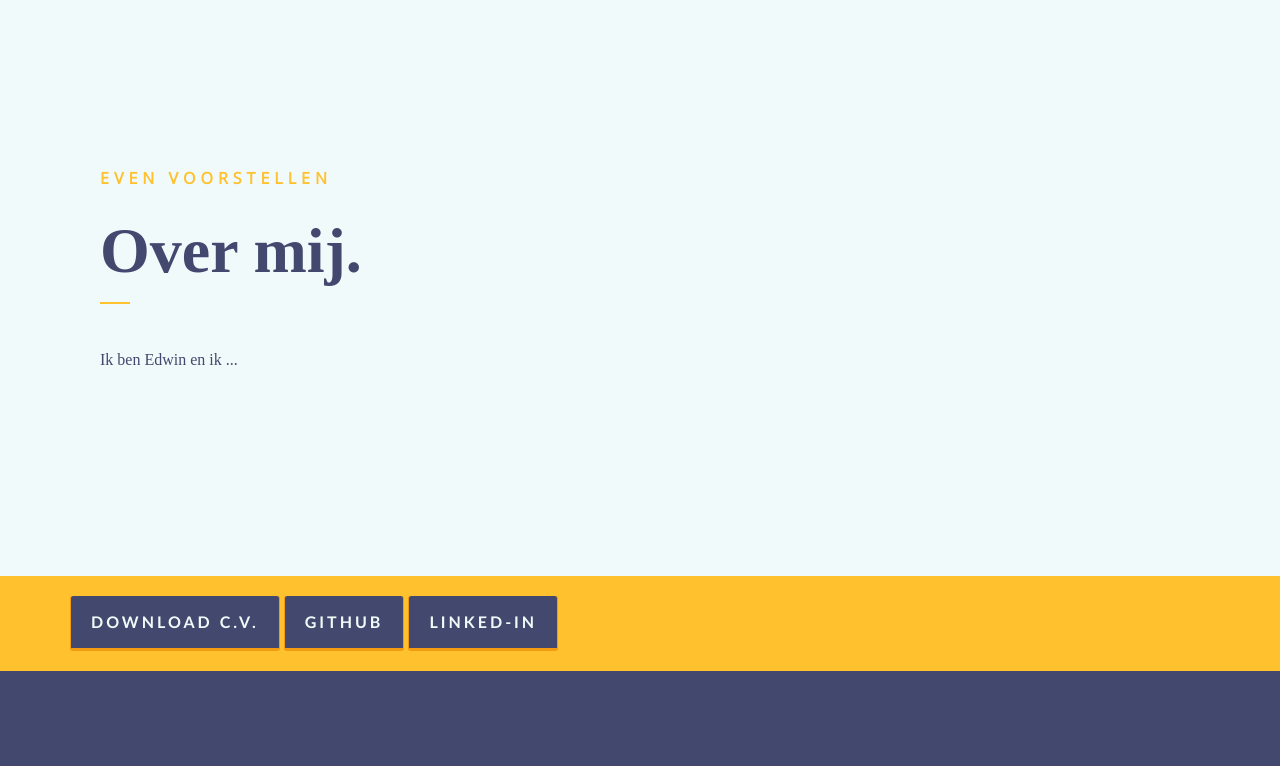
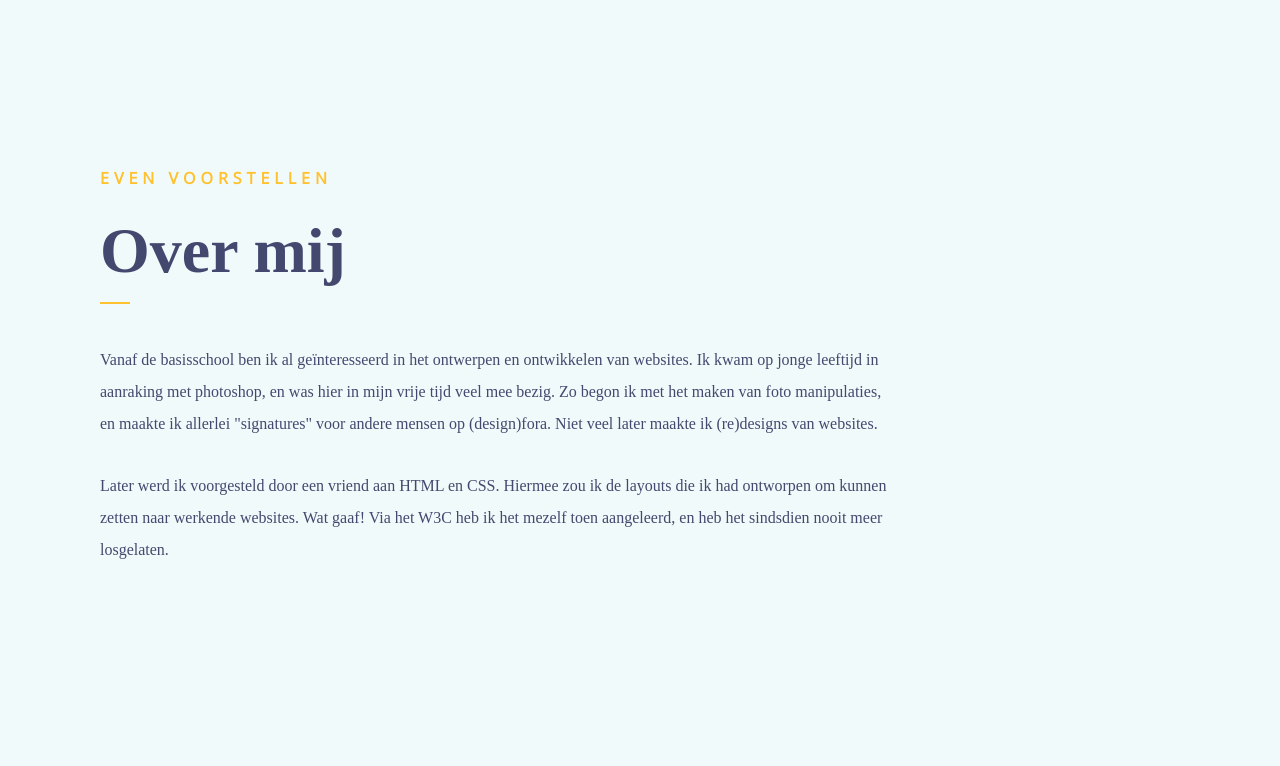
Before and after one commit to EdNeef/edwinneefnl, a PHP site: page /index.html in a window 1280 px wide. Shown: the part 2720-3486 px from the top of the page. Run offline with PHP 8.4, Linux system fonts and the light colour scheme; some libraries are stand-ins or nearby versions; some web fonts are replaced.

Commit message:
Added paragraphs

```diff
--- a/index.html
+++ b/index.html
@@ -37,11 +37,11 @@
           <h1>Edwin Neef</h1>
           <hr>
           <p>Ik ben een enthousiaste webdeveloper met een liefde voor design uit Rotterdam. <span>Op het moment ben ik op zoek naar een front-end fulltime baan of freelance werk.</span> Nog niet overtuigd?</p>
-          <a href="#section3"><div class="turquoise">Kijk eens wat ik kan!</div></a>
+          <a href="#section2"><div class="turquoise">Kijk eens wat ik kan!</div></a>
         </div>
         <div class="col-1"></div>
         <div class="col-5">
-          -- foto --
+          hier komt wellicht een foto
         </div>
       </div>
     </div>
@@ -64,7 +64,7 @@
       <div class="row">
         <div class="col-9">
           <p class="introtekst">Mijn vaardigheden</p>
-          <h1>Design, front-end, en een beetje back-end.</h1>
+          <h1>Design, front-end, en een beetje back-end</h1>
           <hr>
           <p>Ik heb veel ervaring met photoshop, HTML/CSS en het bootstrap framework. Ik kan echter inmiddels ook aardig mijn weg vinden in verschillende back-end talen zoals PHP en Ruby on Rails. Door constant bij te leren houd ik mijn horizon zo breed mogelijk.</p>
         </div>
@@ -159,9 +159,10 @@
       <div class="row">
         <div class="col-9">
           <p class="introtekst">Even voorstellen</p>
-          <h1>Over mij.</h1>
+          <h1>Over mij</h1>
           <hr>
-          <p>Ik ben Edwin en ik ...</p>
+          <p>Vanaf de basisschool ben ik al geïnteresseerd in het ontwerpen en ontwikkelen van websites. Ik kwam op jonge leeftijd in aanraking met photoshop, en was hier in mijn vrije tijd veel mee bezig. Zo begon ik met het maken van foto manipulaties, en maakte ik allerlei "signatures" voor andere mensen op (design)fora. Niet veel later maakte ik (re)designs van websites.</p>
+          <p class="paraspacing">Later werd ik voorgesteld door een vriend aan HTML en CSS. Hiermee zou ik de layouts die ik had ontworpen om kunnen zetten naar werkende websites. Wat gaaf! Via het W3C heb ik het mezelf toen aangeleerd, en heb het sindsdien nooit meer losgelaten.</p>
         </div>
      </div>
     </div>
@@ -169,9 +170,9 @@
 
   <div class="ceevee">
     <div class="container">
-      <a href="#section3"><div class="cvbtn">Download C.V.</div></a>
-      <a href="#section3"><div class="cvbtn">Github</div></a>
-      <a href="#section3"><div class="cvbtn">Linked-In</div></a>
+      <a href="#"><div class="cvbtn">Download C.V.</div></a>
+      <a href="#"><div class="cvbtn">Github</div></a>
+      <a href="#"><div class="cvbtn">Linked-In</div></a>
     </div>
   </div>
 
@@ -183,8 +184,8 @@
           <p class="introtekst">Email, telefoon, postduif...</p>
           <h1>Contact</h1>
           <hr>
-          <p>Zou je graag met mij willen (samen)werken, of gewoon even hallo willen zeggen? Twijfel vooral niet en neem contact met mij op! Je kan mailen naar <span><a href="mailto:edwinneef@gmail.com">edwinneef@gmail.com</a></span></p>
-          <a href="#section3"><div class="turquoise">E-mail versturen!</div></a>
+          <p>Zou je graag met mij willen (samen)werken, of gewoon even hallo willen zeggen? Twijfel vooral niet en neem contact met mij op! Je kan mailen naar <span><a href="mailto:edwinneef@gmail.com">edwinneef@gmail.com</a></span>.</p>
+          <a href="#"><div class="turquoise">E-mail versturen!</div></a>
         </div>
       </div>
   </section>
--- a/sass/partials/_base.scss
+++ b/sass/partials/_base.scss
@@ -139,7 +139,7 @@ section {
 		color: $midtwee;
 		text-decoration: none;
 		&:hover {
-			color: $yellow;
+			color: $midnight;
 		}
 	}
 }
@@ -272,6 +272,7 @@ section {
 	}
 }
 
+
 .outer {
 	width: 100%;
 	height: 7px;
@@ -333,3 +334,8 @@ section {
 a {
 	text-decoration: none;
 }
+
+
+p.paraspacing {
+	margin-top: 30px;
+}
--- a/stylesheets/screen.css
+++ b/stylesheets/screen.css
@@ -201,7 +201,7 @@ section .introtekst {
 }
 /* line 141, ../sass/partials/_base.scss */
 .subMenu a:hover {
-  color: #FFC12D;
+  color: #43496E;
 }
 
 @media only screen and (max-width: 767px) {
@@ -352,7 +352,7 @@ section .introtekst {
   color: #FFC12D;
 }
 
-/* line 275, ../sass/partials/_base.scss */
+/* line 276, ../sass/partials/_base.scss */
 .outer {
   width: 100%;
   height: 7px;
@@ -360,63 +360,63 @@ section .introtekst {
   background: #43496E;
 }
 
-/* line 282, ../sass/partials/_base.scss */
+/* line 283, ../sass/partials/_base.scss */
 .inner {
   height: 7px;
   background: #FFC12D;
 }
 
-/* line 287, ../sass/partials/_base.scss */
+/* line 288, ../sass/partials/_base.scss */
 .ten {
   width: 10%;
 }
 
-/* line 290, ../sass/partials/_base.scss */
+/* line 291, ../sass/partials/_base.scss */
 .twenty {
   width: 20%;
 }
 
-/* line 293, ../sass/partials/_base.scss */
+/* line 294, ../sass/partials/_base.scss */
 .thirty {
   width: 30%;
 }
 
-/* line 296, ../sass/partials/_base.scss */
+/* line 297, ../sass/partials/_base.scss */
 .fourty {
   width: 40%;
 }
 
-/* line 299, ../sass/partials/_base.scss */
+/* line 300, ../sass/partials/_base.scss */
 .fifty {
   width: 50%;
 }
 
-/* line 302, ../sass/partials/_base.scss */
+/* line 303, ../sass/partials/_base.scss */
 .sixty {
   width: 60%;
 }
 
-/* line 305, ../sass/partials/_base.scss */
+/* line 306, ../sass/partials/_base.scss */
 .seventy {
   width: 70%;
 }
 
-/* line 308, ../sass/partials/_base.scss */
+/* line 309, ../sass/partials/_base.scss */
 .eighty {
   width: 80%;
 }
 
-/* line 311, ../sass/partials/_base.scss */
+/* line 312, ../sass/partials/_base.scss */
 .ninety {
   width: 90%;
 }
 
-/* line 314, ../sass/partials/_base.scss */
+/* line 315, ../sass/partials/_base.scss */
 .hundred {
   width: 100%;
 }
 
-/* line 318, ../sass/partials/_base.scss */
+/* line 319, ../sass/partials/_base.scss */
 .section2, .section3, .section4, .section5 {
   position: relative;
   top: -175px;
@@ -424,19 +424,24 @@ section .introtekst {
 }
 
 @media only screen and (max-width: 767px) {
-  /* line 325, ../sass/partials/_base.scss */
+  /* line 326, ../sass/partials/_base.scss */
   .section2, .section3, .section4, .section5 {
     top: -60px;
   }
 
-  /* line 328, ../sass/partials/_base.scss */
+  /* line 329, ../sass/partials/_base.scss */
   h1 {
     font-size: 300%;
   }
 }
-/* line 333, ../sass/partials/_base.scss */
+/* line 334, ../sass/partials/_base.scss */
 a {
   text-decoration: none;
+}
+
+/* line 339, ../sass/partials/_base.scss */
+p.paraspacing {
+  margin-top: 30px;
 }
 
 /* line 1, ../sass/partials/_buttons.scss */
```
